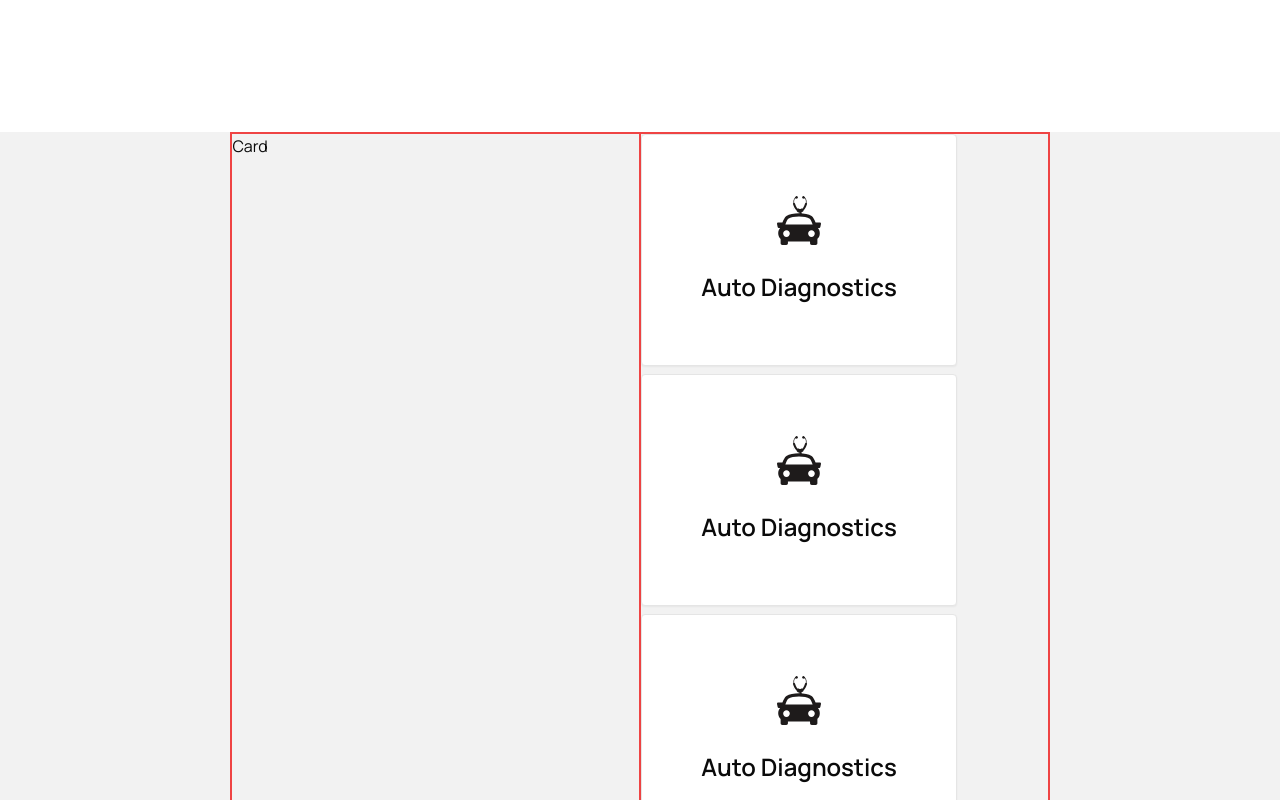
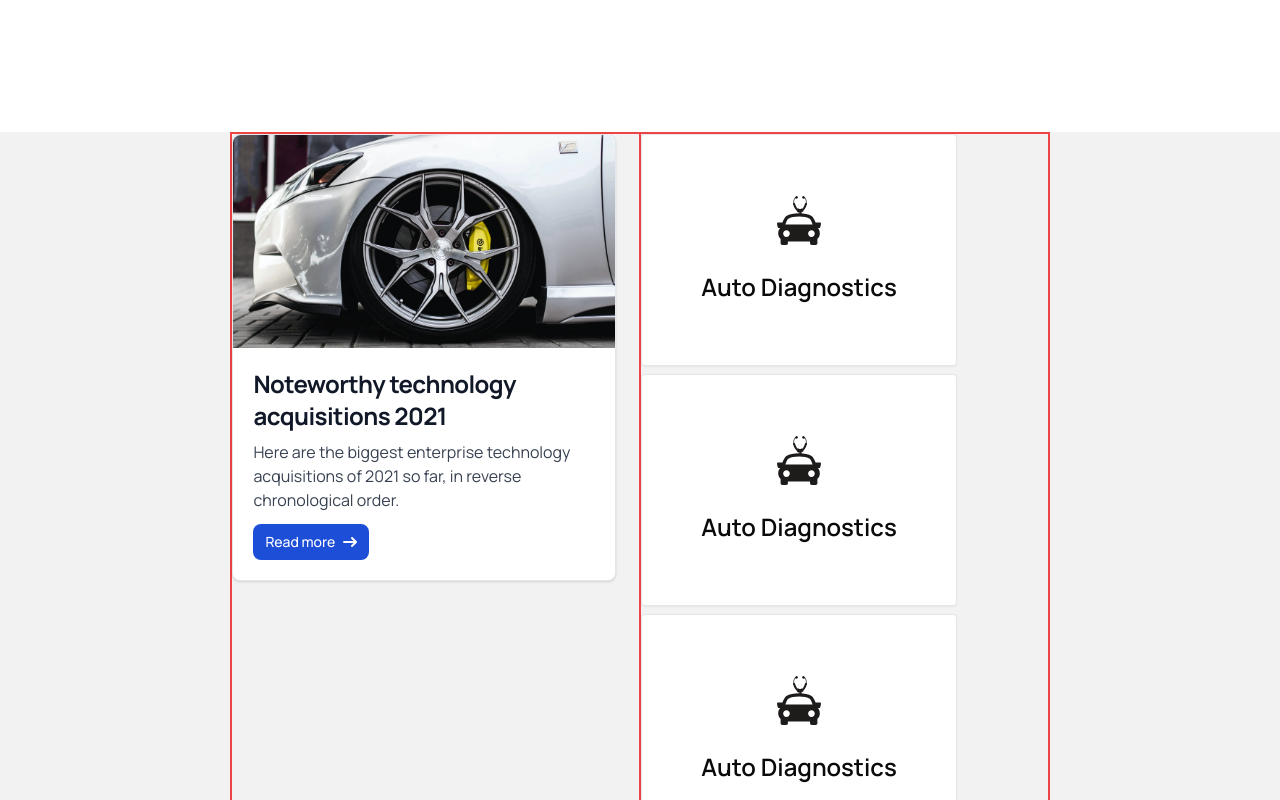
Before and after one commit to w3ngithub/revive-motors, a Next.js app: page /about in a window 1280 px wide. Shown: the part 820-1620 px from the top of the page. Built offline with nearby package versions, Linux system fonts and the light colour scheme.

Commit message:
feat: about-diagnostics first  container comp

```diff
--- a/src/components/custom-components/about-diagnostics.tsx
+++ b/src/components/custom-components/about-diagnostics.tsx
@@ -9,7 +9,53 @@
       <div className=" container bg-customColor-lightGrey">
         <div className="container  bg-customColor-lightGrey ">
           <div className="grid sm:grid-cols-2 border border-red-500 h-[760px]">
-            <div className="border border-red-500">Card</div>
+            <div className="border border-red-500 w-full h-full">
+              {/* /////////////////////// */}
+
+              <div className="max-w-sm bg-white border border-gray-200 rounded-lg shadow dark:bg-gray-800 dark:border-gray-700">
+                <a href="#">
+                  <img
+                    className="rounded-t-lg"
+                    src="/project/about-diagnostics.png"
+                    alt="Auto Diagnostics"
+                  />
+                </a>
+                <div className="p-5">
+                  <a href="#">
+                    <h5 className="mb-2 text-2xl font-bold tracking-tight text-gray-900 dark:text-white">
+                      Noteworthy technology acquisitions 2021
+                    </h5>
+                  </a>
+                  <p className="mb-3 font-normal text-gray-700 dark:text-gray-400">
+                    Here are the biggest enterprise technology acquisitions of
+                    2021 so far, in reverse chronological order.
+                  </p>
+                  <a
+                    href="#"
+                    className="inline-flex items-center px-3 py-2 text-sm font-medium text-center text-white bg-blue-700 rounded-lg hover:bg-blue-800 focus:ring-4 focus:outline-none focus:ring-blue-300 dark:bg-blue-600 dark:hover:bg-blue-700 dark:focus:ring-blue-800"
+                  >
+                    Read more
+                    <svg
+                      className="rtl:rotate-180 w-3.5 h-3.5 ms-2"
+                      aria-hidden="true"
+                      xmlns="http://www.w3.org/2000/svg"
+                      fill="none"
+                      viewBox="0 0 14 10"
+                    >
+                      <path
+                        stroke="currentColor"
+                        stroke-linecap="round"
+                        stroke-linejoin="round"
+                        stroke-width="2"
+                        d="M1 5h12m0 0L9 1m4 4L9 9"
+                      />
+                    </svg>
+                  </a>
+                </div>
+              </div>
+
+              {/* ///////////////////// */}
+            </div>
             <div className="border border-red-500">
               {/* ////////////////////////// */}
 
```
Also changed, not shown: public/project/about-diagnostics.png (added).
